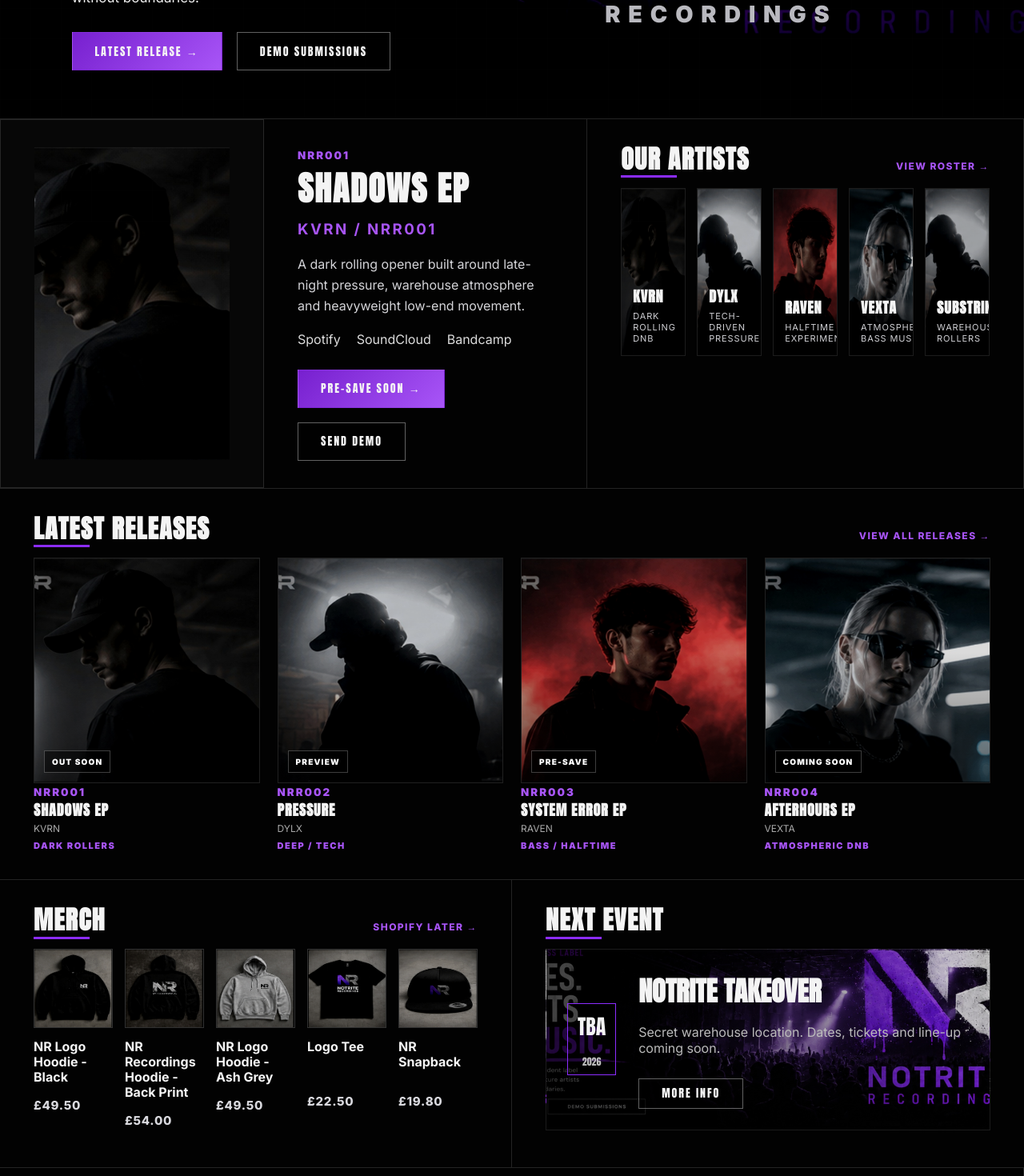
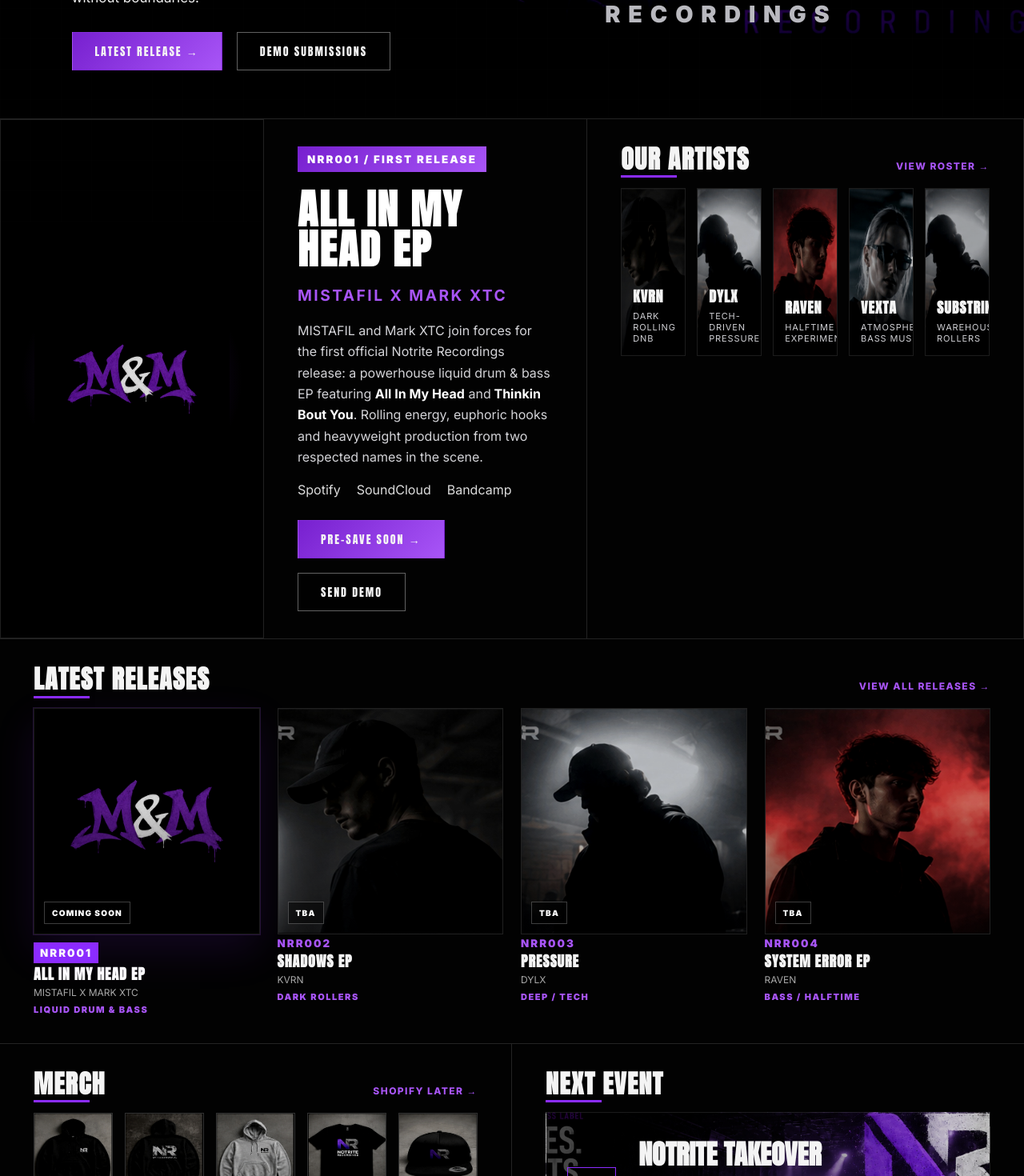
Before and after one commit to nrrecordings/nr-recordings-site, a React (Vite) app: page / in a window 1280 px wide. Shown: the part 522-1992 px from the top of the page at 80% size. Built offline with nearby package versions, Linux system fonts and the light colour scheme.

Commit message:
Add files via upload

```diff
--- a/src/main.jsx
+++ b/src/main.jsx
@@ -3,10 +3,10 @@ import { createRoot } from 'react-dom/client';
 import './style.css';
 
 const releases = [
-  { code: 'NRR001', title: 'Shadows EP', artist: 'KVRN', tag: 'Dark Rollers', status: 'Out Soon', image: '/assets/release-shadows.jpg' },
-  { code: 'NRR002', title: 'Pressure', artist: 'DYLX', tag: 'Deep / Tech', status: 'Preview', image: '/assets/release-pressure.jpg' },
-  { code: 'NRR003', title: 'System Error EP', artist: 'RAVEN', tag: 'Bass / Halftime', status: 'Pre-Save', image: '/assets/release-system-error.jpg' },
-  { code: 'NRR004', title: 'Afterhours EP', artist: 'VEXTA', tag: 'Atmospheric DnB', status: 'Coming Soon', image: '/assets/release-afterhours.jpg' }
+  { code: 'NRR001', title: 'All In My Head EP', artist: 'MISTAFIL x Mark XTC', tag: 'Liquid Drum & Bass', status: 'Coming Soon', image: '/assets/release-mm-all-in-my-head.jpg' },
+  { code: 'NRR002', title: 'Shadows EP', artist: 'KVRN', tag: 'Dark Rollers', status: 'TBA', image: '/assets/release-shadows.jpg' },
+  { code: 'NRR003', title: 'Pressure', artist: 'DYLX', tag: 'Deep / Tech', status: 'TBA', image: '/assets/release-pressure.jpg' },
+  { code: 'NRR004', title: 'System Error EP', artist: 'RAVEN', tag: 'Bass / Halftime', status: 'TBA', image: '/assets/release-system-error.jpg' }
 ];
 
 const artists = [
@@ -102,16 +102,19 @@ function App() {
       </section>
 
       <section id="featured" className="featured">
-        <div className="release-art feature-art">
-          <img src="/assets/release-shadows.jpg" alt="Shadows EP artwork" />
+        <div className="release-art feature-art first-release-art">
+          <img src="/assets/release-mm-all-in-my-head.jpg" alt="MISTAFIL x Mark XTC - All In My Head EP artwork" />
         </div>
 
-        <div className="release-info">
-          <small>NRR001</small>
-          <h2>Shadows EP</h2>
-          <h3>KVRN / NRR001</h3>
+        <div className="release-info first-release-info">
+          <small>NRR001 / FIRST RELEASE</small>
+          <h2>All In My Head EP</h2>
+          <h3>MISTAFIL x Mark XTC</h3>
           <p>
-            A dark rolling opener built around late-night pressure, warehouse atmosphere and heavyweight low-end movement.
+            MISTAFIL and Mark XTC join forces for the first official Notrite Recordings release:
+            a powerhouse liquid drum & bass EP featuring <strong>All In My Head</strong> and
+            <strong> Thinkin Bout You</strong>. Rolling energy, euphoric hooks and heavyweight
+            production from two respected names in the scene.
           </p>
           <div className="platforms">
             <span>Spotify</span><span>SoundCloud</span><span>Bandcamp</span>
@@ -147,8 +150,8 @@ function App() {
           <a href="#">View all releases →</a>
         </div>
         <div className="release-grid">
-          {releases.map((release) => (
-            <article className="release-tile" key={release.code}>
+          {releases.map((release, index) => (
+            <article className={`release-tile ${index === 0 ? 'real-first-release' : ''}`} key={release.code}>
               <div className="mini-art">
                 <img src={release.image} alt={`${release.title} artwork`} />
                 <span>{release.status}</span>
--- a/src/style.css
+++ b/src/style.css
@@ -252,3 +252,77 @@
   transform: scale(1.025);
   filter: grayscale(0) contrast(1.08) brightness(1) !important;
 }
+
+
+/* v14 first official release polish */
+.first-release-art {
+  position: relative;
+  background:
+    radial-gradient(circle at 50% 50%, rgba(140,44,255,.28), transparent 38%),
+    #000 !important;
+}
+
+.first-release-art img {
+  object-fit: contain !important;
+  padding: 22px;
+  background: #000;
+}
+
+.first-release-info small {
+  display: inline-block;
+  color: #fff !important;
+  background: linear-gradient(135deg, #7720cf, #a855f7);
+  padding: 8px 12px;
+  letter-spacing: .16em;
+  margin-bottom: 10px;
+}
+
+.first-release-info h2 {
+  font-size: clamp(42px, 4vw, 68px) !important;
+  color: #fff;
+}
+
+.first-release-info h3 {
+  color: var(--purple2) !important;
+  font-size: clamp(18px, 1.5vw, 24px);
+}
+
+.first-release-info p strong {
+  color: #fff;
+}
+
+.real-first-release {
+  position: relative;
+}
+
+.real-first-release .mini-art {
+  background: #000 !important;
+  box-shadow: 0 0 0 1px rgba(168,85,247,.18), 0 20px 50px rgba(140,44,255,.12);
+}
+
+.real-first-release .mini-art img {
+  object-fit: contain !important;
+  padding: 22px;
+  background: #000;
+}
+
+.real-first-release small {
+  color: #fff !important;
+  background: var(--purple);
+  display: inline-block;
+  padding: 5px 8px;
+  margin-top: 10px;
+}
+
+.real-first-release h3 {
+  color: #fff;
+}
+
+.real-first-release em {
+  color: var(--purple2) !important;
+}
+
+/* Keep older placeholder release images cropped, but real release contained */
+.release-tile:not(.real-first-release) .mini-art img {
+  object-fit: cover !important;
+}
```
Also changed, not shown: public/assets/release-mm-all-in-my-head.jpg (added).
